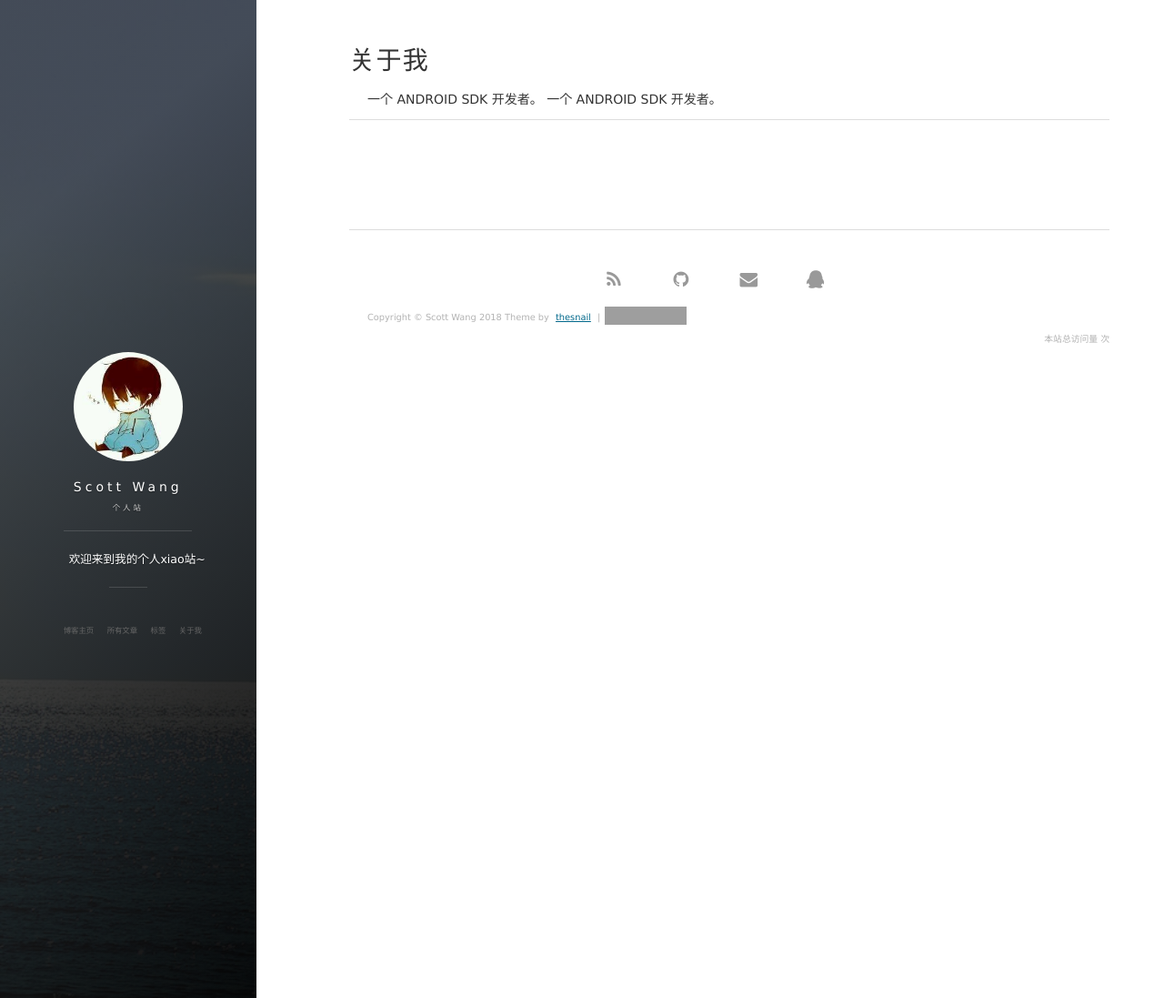
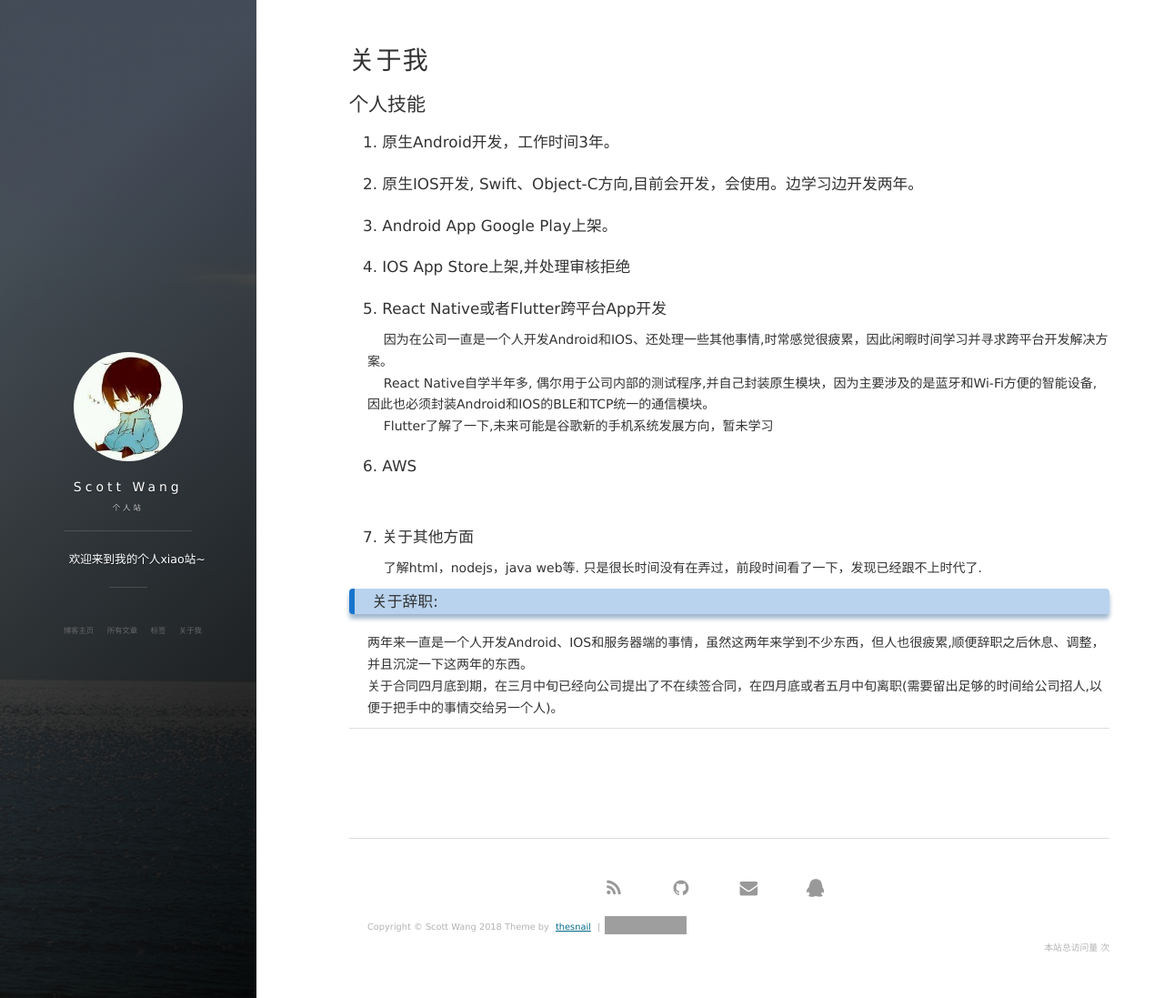
Before and after one commit to thesnail/thesnail.github.io, a Jekyll site: the page built from about.md, in a window 1280 px wide and 1097 px high. Shown: the whole window at 91% size. Built offline with Jekyll 4.4.1, drawn with Linux system fonts in a browser that asks for light colours; nearby versions of some CDN libraries; comment, search, counter and statistics services are not loaded; grey boxes are pictures that could not be loaded.

Commit message:
Update about.md

```diff
--- a/about.md
+++ b/about.md
@@ -3,7 +3,30 @@ layout: page
 title: 关于我
 ---
 
-一个 ANDROID SDK 开发者。
-一个 ANDROID SDK 开发者。
+## 个人技能
+#### 1. 原生Android开发，工作时间3年。
+
+#### 2. 原生IOS开发, Swift、Object-C方向,目前会开发，会使用。边学习边开发两年。
+
+#### 3. Android App Google Play上架。
+
+#### 4. IOS App Store上架,并处理审核拒绝
+
+
+#### 5. React Native或者Flutter跨平台App开发
+&nbsp;&nbsp;&nbsp;&nbsp;因为在公司一直是一个人开发Android和IOS、还处理一些其他事情,时常感觉很疲累，因此闲暇时间学习并寻求跨平台开发解决方案。
+&nbsp;&nbsp;&nbsp;&nbsp;React Native自学半年多, 偶尔用于公司内部的测试程序,并自己封装原生模块，因为主要涉及的是蓝牙和Wi-Fi方便的智能设备,因此也必须封装Android和IOS的BLE和TCP统一的通信模块。
+&nbsp;&nbsp;&nbsp;&nbsp;Flutter了解了一下,未来可能是谷歌新的手机系统发展方向，暂未学习
+
+
+#### 6. AWS
+&nbsp;&nbsp;&nbsp;&nbsp;
+
+#### 7. 关于其他方面
+&nbsp;&nbsp;&nbsp;&nbsp;了解html，nodejs，java web等. 只是很长时间没有在弄过，前段时间看了一下，发现已经跟不上时代了.
+
+### 关于辞职:
+两年来一直是一个人开发Android、IOS和服务器端的事情，虽然这两年来学到不少东西，但人也很疲累,顺便辞职之后休息、调整，并且沉淀一下这两年的东西。
+关于合同四月底到期，在三月中旬已经向公司提出了不在续签合同，在四月底或者五月中旬离职(需要留出足够的时间给公司招人,以便于把手中的事情交给另一个人)。
 
 {% include comments.html %}
```
